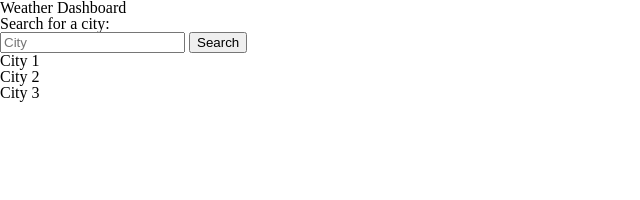
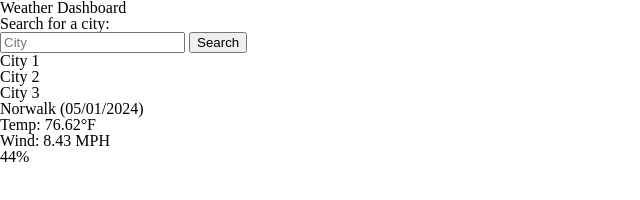
Before and after one commit to CloudOfAlemar/skycast, a plain HTML site: page index.html in a window 1280 px wide. Shown: the whole page, without its empty margins (0-640 px from the left). Drawn offline with Linux system fonts and the light colour scheme.

Commit message:
Completed markup for Primary Forcast section.

```diff
--- a/index.html
+++ b/index.html
@@ -48,6 +48,18 @@
           </ul>
         </div>
       </section>
+
+      <!-- Forcast -->
+      <div class="forcast">
+
+        <!-- Primary Forcast -->
+        <div class="primary-forcast">
+          <h2 class="primary-forcast-city">Norwalk (05/01/2024)</h2>
+          <p class="primary-forcast-temp">Temp: 76.62°F</p>
+          <p class="primary-forcast-wind">Wind: 8.43 MPH</p>
+          <p class="primary-forcast-humidity">44%</p>
+        </div>
+      </div>
     </div>
   </main>
 
```
